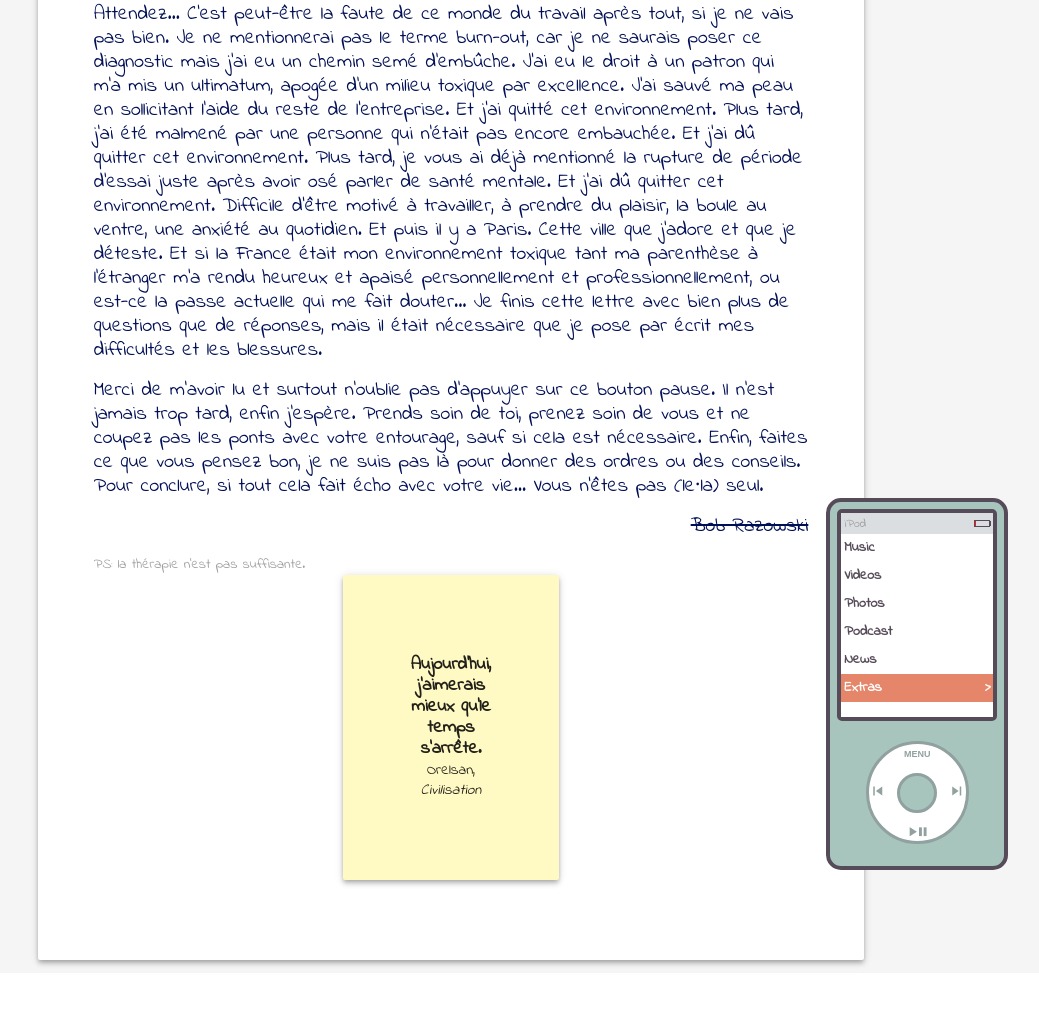
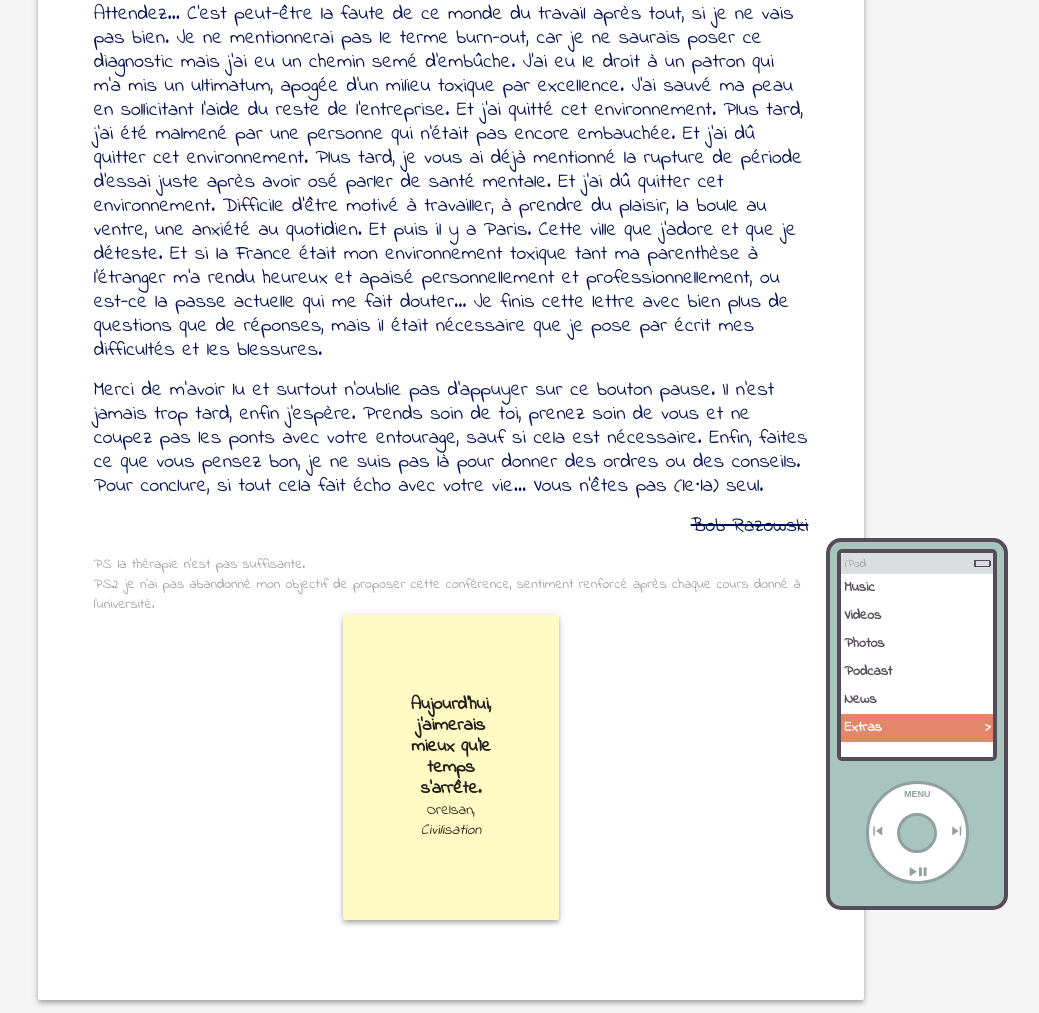
Before and after one commit to iGitScor/ink, a plain HTML site: page where-is-the-pause-button/index.html in a window 1280 px wide. Shown: the part 3499-4512 px from the top of the page, without its empty margins (189-1228 px from the left). Before the commit the page ends 4472 px from the top, so only its background shows below. Drawn offline with nearby package versions, Linux system fonts and the light colour scheme.

Commit message:
Automatic deployment update

```diff
--- a/where-is-the-pause-button/index.html
+++ b/where-is-the-pause-button/index.html
@@ -267,6 +267,9 @@
             <div>
               PS: la thérapie n'est pas suffisante.
             </div>
+            <div>
+              PS2: je n'ai pas abandonné mon objectif de proposer cette conférence, sentiment renforcé après chaque cours donné à l'université.
+            </div>
             <center style="margin:auto; color: rgba(0,0,0,.87)"
               class="demo-content mdl-shadow--4dp content mdl-color-text--black-500 mdl-cell--2-col mdl-color--yellow-100">
               <div>
```
